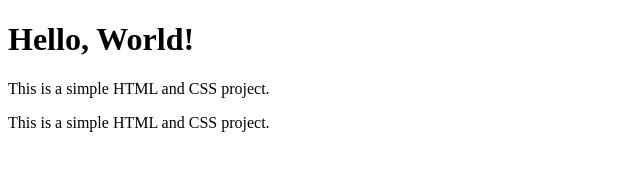
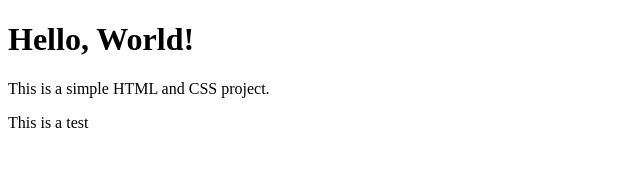
Before and after one commit to ShoaibRasool6/InternProject, a plain HTML site: page index.html in a window 1280 px wide. Shown: the whole page, without its empty margins (0-640 px from the left). Drawn offline with Linux system fonts and the light colour scheme.

Commit message:
Testing again

```diff
--- a/index.html
+++ b/index.html
@@ -1,13 +1,16 @@
 <!DOCTYPE html>
 <html lang="en">
+
 <head>
   <meta charset="UTF-8" />
   <meta name="viewport" content="width=device-width, initial-scale=1.0" />
   <title>My HTML CSS Project</title>
 </head>
+
 <body>
   <h1>Hello, World!</h1>
   <p>This is a simple HTML and CSS project.</p>
-    <p>This is a simple HTML and CSS project.</p>
+  <p>This is a test</p>
 </body>
+
 </html>
```
Lines whose indentation alone changed are shown as unchanged.
